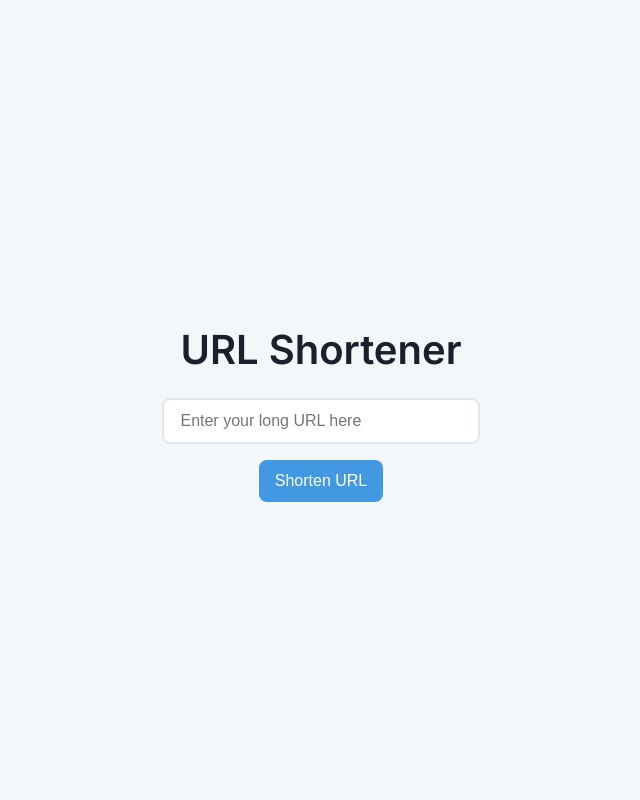
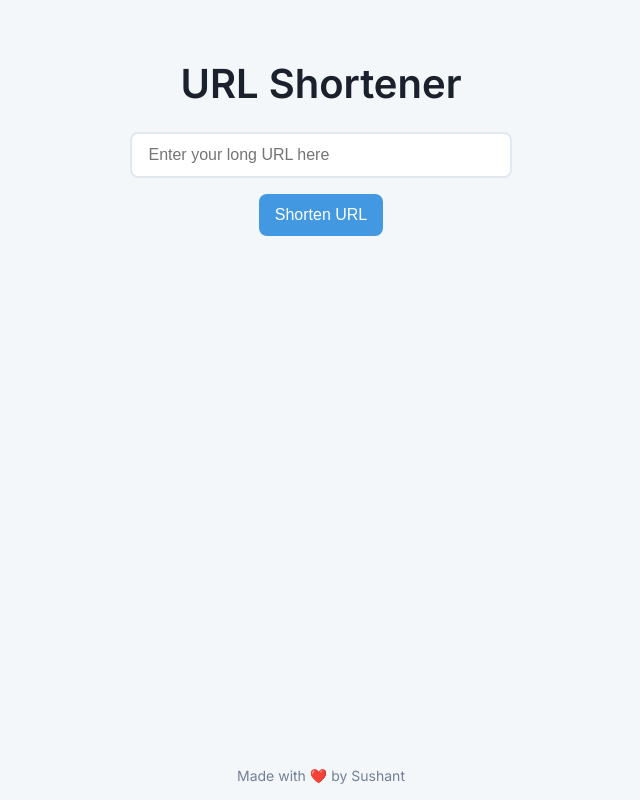
Before and after one commit to sushant2209/URLShortener, a FastAPI app: page / in a window 1280 px wide. Shown: the whole page, without its empty margins (319-959 px from the left). Run offline with FastAPI, Linux system fonts and the light colour scheme.

Commit message:
Update index.html

```diff
--- a/templates/index.html
+++ b/templates/index.html
@@ -14,6 +14,7 @@
             font-family: 'Inter', sans-serif;
             background-color: #f4f7f9;
             display: flex;
+            flex-direction: column;
             justify-content: center;
             align-items: center;
         }
@@ -22,6 +23,7 @@
             width: 100%;
             max-width: 500px;
             padding: 2rem;
+            flex-grow: 1;
         }
 
         h1 {
@@ -87,6 +89,13 @@
             text-align: center;
         }
 
+        footer {
+            text-align: center;
+            margin-top: 2rem;
+            padding: 1rem 0;
+            color: #718096;
+            font-size: 0.875rem;
+        }
     </style>
 </head>
 
@@ -104,6 +113,9 @@
         <div class="link"><a href="/">Return to homepage</a></div>
         {% endif %}
     </div>
+    <footer>
+        Made with ❤️ by Sushant
+    </footer>
 </body>
 
 </html>
```
